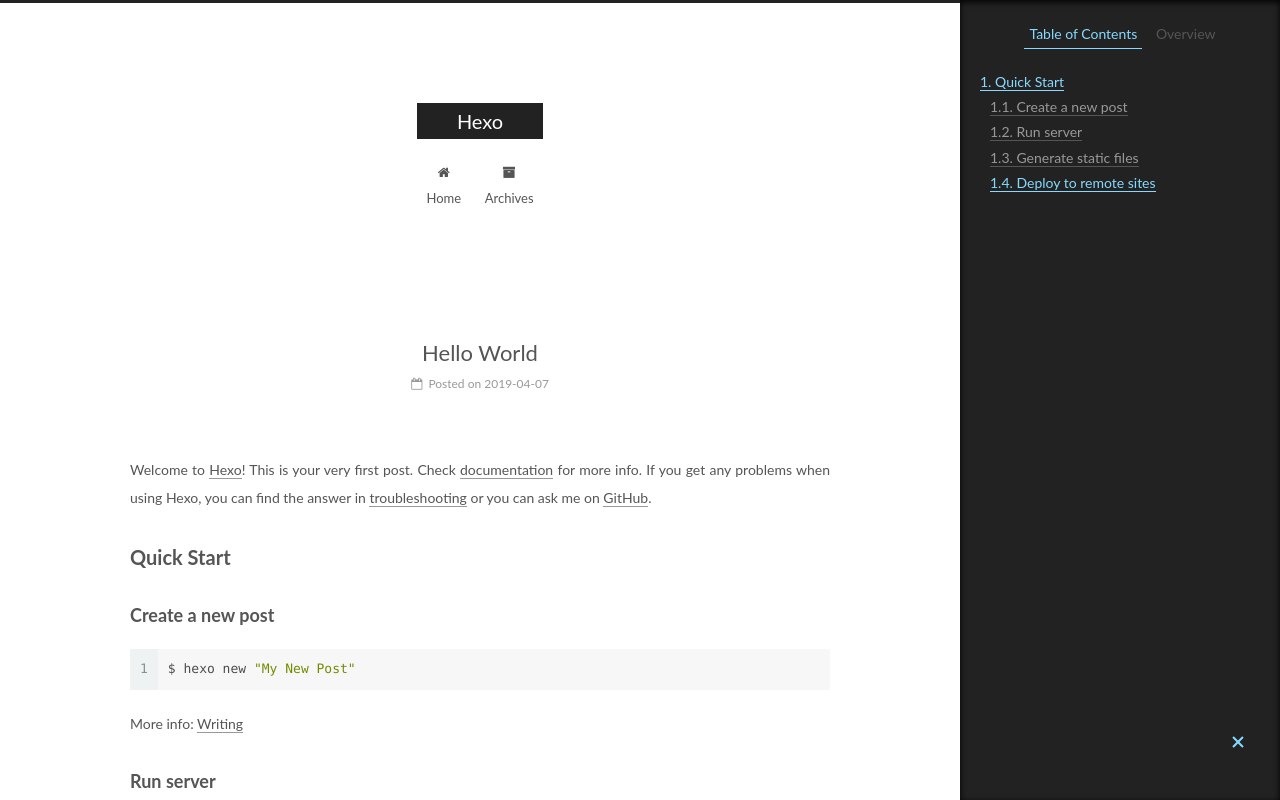
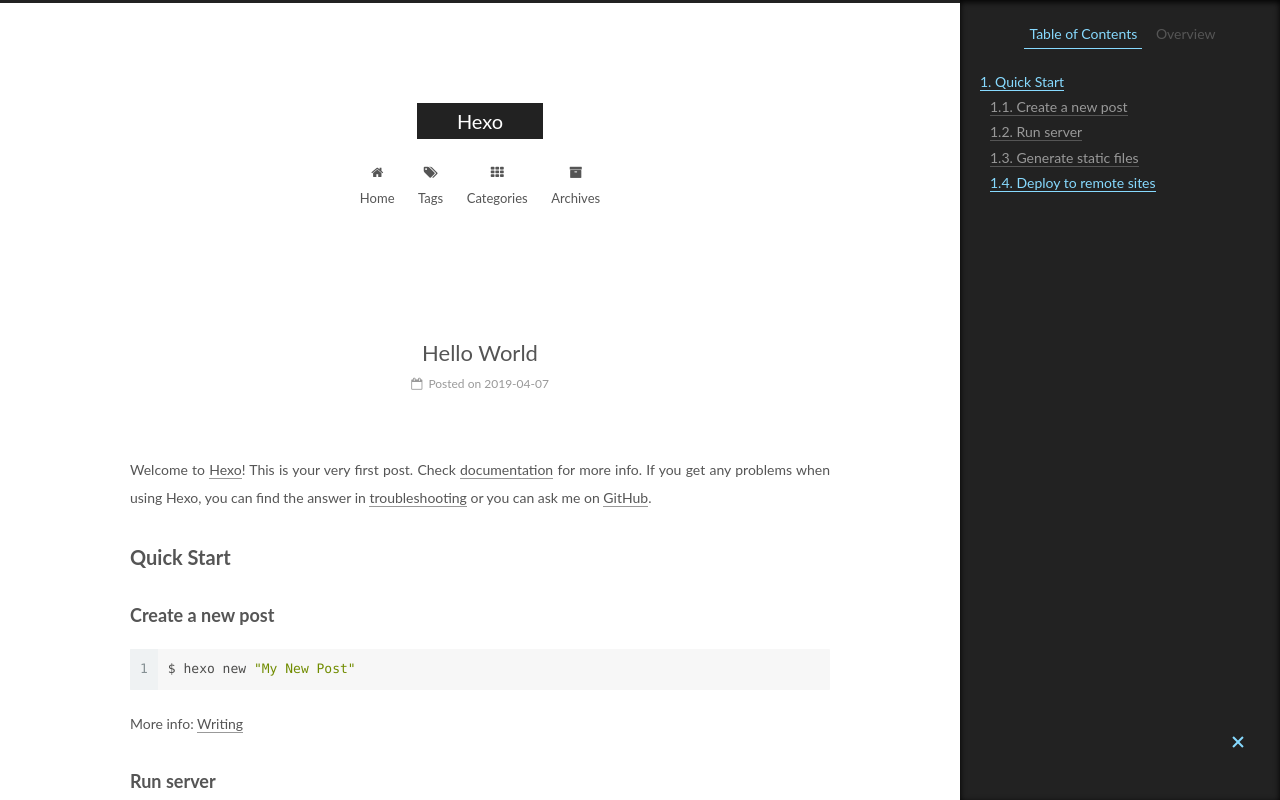
Before and after one commit to VictorLiuJM/VictorLiuJM.github.io, a plain HTML site: page 2019/04/07/hello-world/index.html in a window 1280 px wide. Shown: the top 800 px of the page. Drawn offline with Linux system fonts and the light colour scheme.

Commit message:
Site updated: 2019-04-09 10:27:34

```diff
--- a/2019/04/07/hello-world/index.html
+++ b/2019/04/07/hello-world/index.html
@@ -186,6 +186,26 @@
               <i class="menu-item-icon fa fa-fw fa-home"></i> <br>
 
             Home
+          </a>
+        </li>
+
+
+        <li class="menu-item menu-item-tags">
+          <a href="/tags/" rel="section">
+
+              <i class="menu-item-icon fa fa-fw fa-tags"></i> <br>
+
+            Tags
+          </a>
+        </li>
+
+
+        <li class="menu-item menu-item-categories">
+          <a href="/categories/" rel="section">
+
+              <i class="menu-item-icon fa fa-fw fa-th"></i> <br>
+
+            Categories
           </a>
         </li>
 
--- a/css/main.css
+++ b/css/main.css
@@ -1822,7 +1822,7 @@ pre .javascript .function {
   width: 4px;
   height: 4px;
   border-radius: 50%;
-  background: #337f6e;
+  background: #fa38ee;
 }
 .links-of-blogroll {
   font-size: 13px;
```
Also changed, not shown: 2019/04/07/qbb/index.html (+20 -0 lines), archives/2019/04/index.html (+20 -0 lines), archives/2019/index.html (+20 -0 lines), archives/index.html (+20 -0 lines), index.html (+20 -0 lines).
